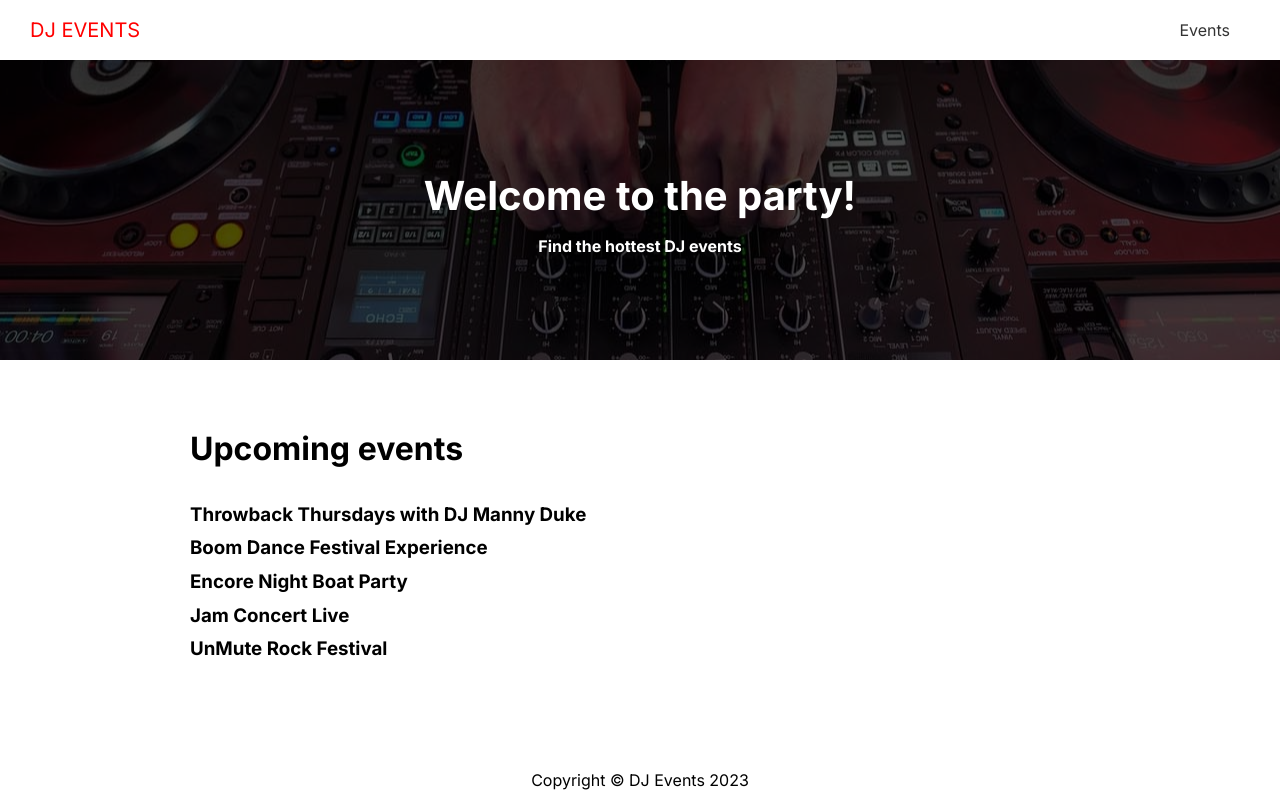
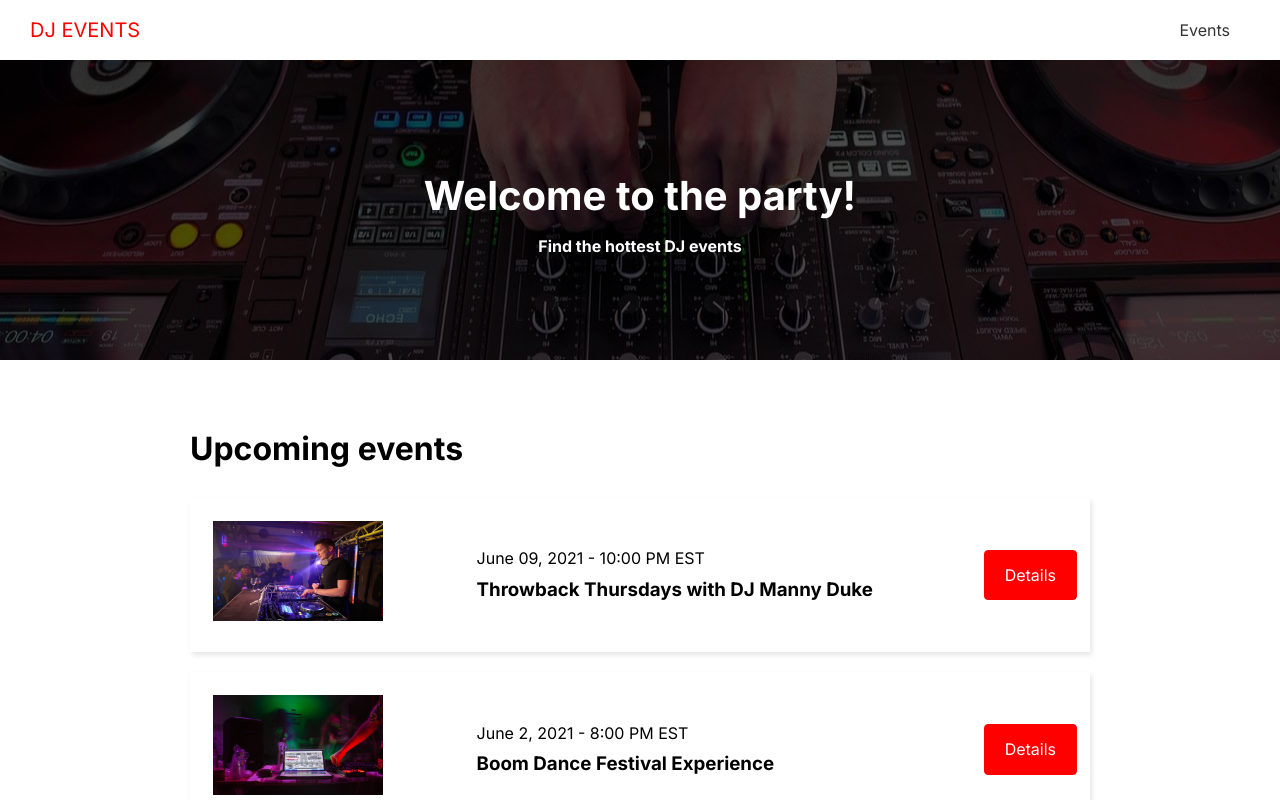
Before and after one commit to matthieusarthou/dj-events-frontend, a Next.js app: page / in a window 1280 px wide. Shown: the top 800 px of the page. Built offline with nearby package versions, Linux system fonts and the light colour scheme.

Commit message:
Events data fetch done both on Homepage and on the events page. Access to details is in place, details view to be created.

```diff
--- /dev/null
+++ b/app/eventItem/page.tsx
@@ -0,0 +1,25 @@
+import Link from 'next/link';
+import Image from 'next/image';
+import styles from '@/app/styles/EventItem.module.css';
+
+export default function EventItem({ evt }: { evt: any }) {
+  return (
+    <div className={styles.event}>
+      <div className={styles.img}>
+        <Image
+          src={evt.image || '/images/event-default.png'}
+          alt={evt.name}
+          width={170}
+          height={100}
+        />
+      </div>
+      <div className={styles.info}>
+        <span>{`${evt.date} - ${evt.time}`}</span>
+        <h3>{evt.name}</h3>
+      </div>
+      <div className={`${styles.link} ${styles.linktext}`}>
+        <Link href={`/events/${evt.id}`}>Details</Link>
+      </div>
+    </div>
+  );
+}
--- a/app/page.tsx
+++ b/app/page.tsx
@@ -1,17 +1,31 @@
 import Image from 'next/image';
 import styles from '@/app/page.module.css';
 import { getEvents } from './api/events/route';
+import EventItem from './eventItem/page';
+import Link from 'next/link';
 
 export default async function Home() {
   const evts = await getEvents();
-  console.log(evts);
   return (
     <div>
       <h1>Upcoming events</h1>
       {evts.props.res === 0 && <h3>No events found.</h3>}
-      {evts.props.res.map((evt: any) => (
-        <h3 key={evt.id}>{evt.name}</h3>
+      {evts.props.res.slice(0, 3).map((evt: any) => (
+        <div>
+          <EventItem
+            key={evt.id}
+            evt={evt}
+          />
+        </div>
       ))}
+      {evts.props.res.length > 3 && (
+        <Link
+          href="/events"
+          className="btn-secondary"
+        >
+          View All Events
+        </Link>
+      )}
     </div>
   );
 }
--- /dev/null
+++ b/app/styles/EventItem.module.css
@@ -0,0 +1,49 @@
+.event {
+  display: flex;
+  justify-content: space-between;
+  align-items: center;
+  margin: 20px 0;
+  padding: 13px;
+  box-shadow: 2px 3px 5px rgba(0, 0, 0, 0.1);
+}
+
+.img {
+  flex: 1;
+  margin: 10px;
+}
+
+.info {
+  flex: 2;
+}
+
+@media (max-width: 600px) {
+  .event {
+    flex-direction: column;
+    text-align: center;
+  }
+
+  .info {
+    margin-bottom: 20px;
+  }
+}
+
+.link {
+  display: inline-block;
+  padding: 10px 20px;
+  text-align: center;
+  text-decoration: none;
+  color: #fff; /* White text */
+  background-color: #ff0000; /* Red background */
+  border: 1px solid #ff0000; /* Red border */
+  border-radius: 4px;
+  transition: background-color 0.3s, color 0.3s;
+}
+
+.link a {
+  color: #fff; /* White text */
+}
+
+.link:hover {
+  background-color: #cc0000; /* Darker red on hover */
+  border-color: #cc0000; /* Darker red border on hover */
+}
```
Also changed, not shown: app/events/page.tsx (+17 -4 lines).
